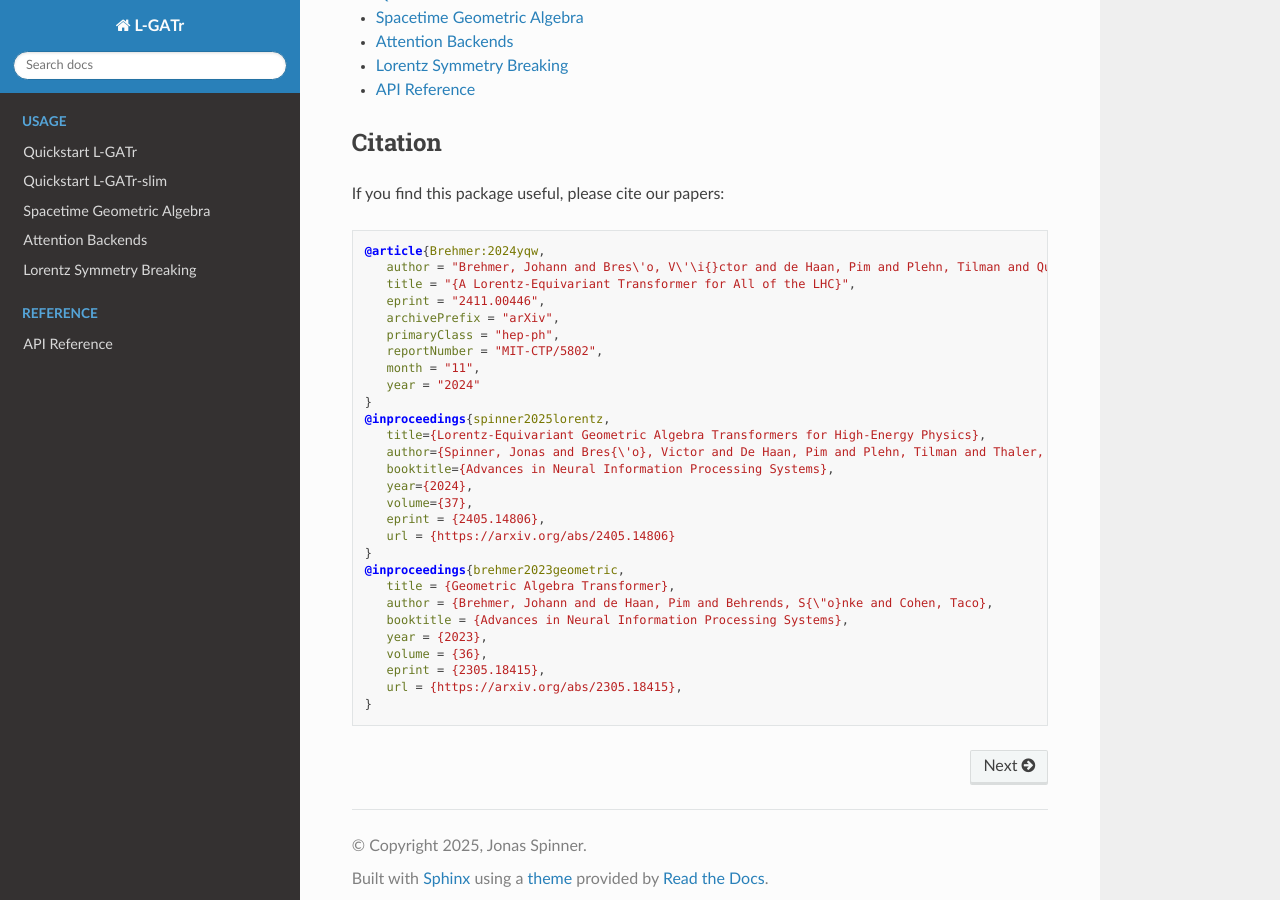
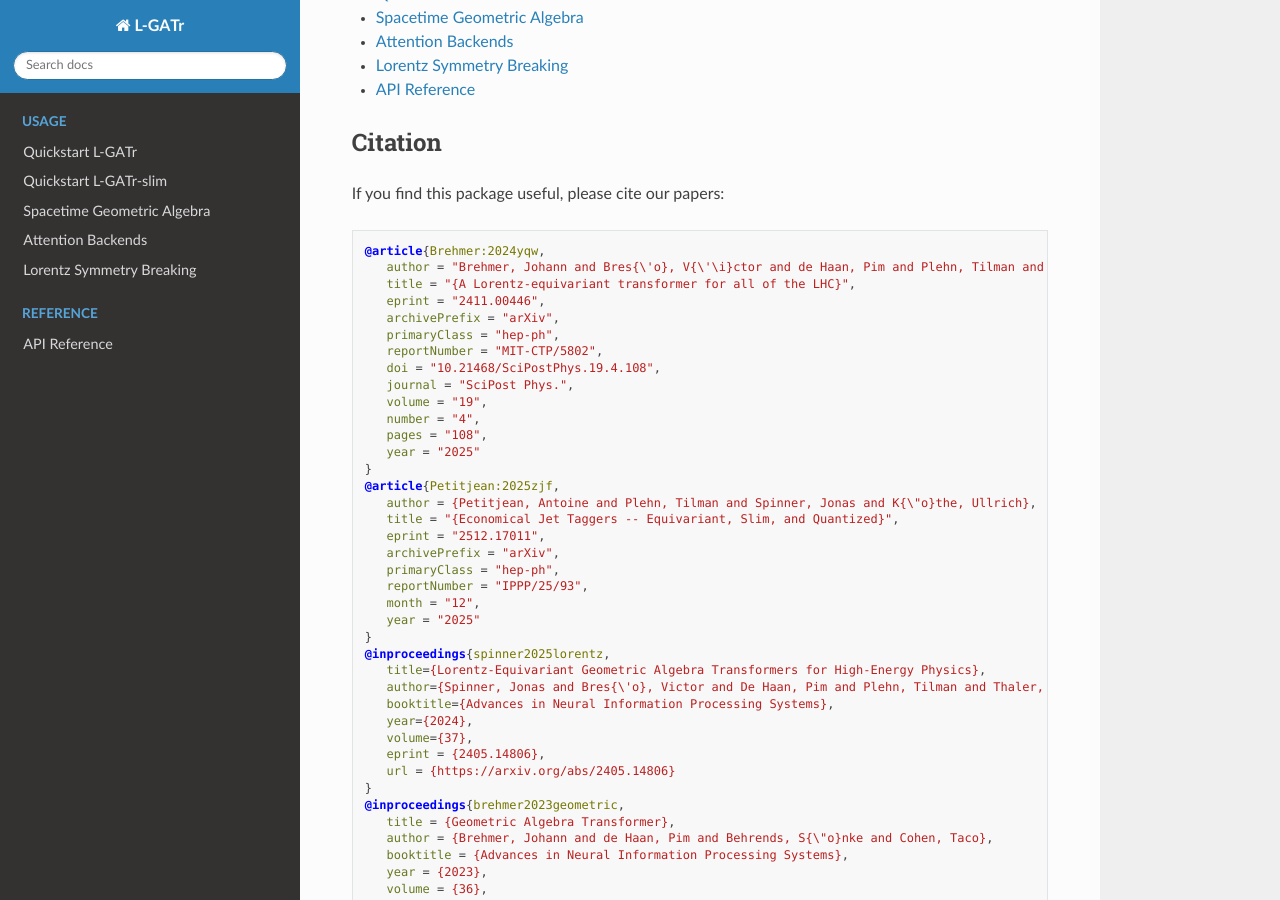
Before and after one commit to heidelberg-hepml/lgatr, a Sphinx documentation site: the page built from docs/source/index.rst, in a window 1280 px wide and 900 px high, scrolled down 615 px. Built offline with Sphinx 7.4.7 and the Read the Docs theme 3.1.0, drawn with Linux system fonts in a browser that asks for light colours.

Commit message:
Update references

```diff
--- a/docs/source/index.rst
+++ b/docs/source/index.rst
@@ -31,14 +31,28 @@ If you find this package useful, please cite our papers:
 .. code-block:: bib
 
    @article{Brehmer:2024yqw,
-      author = "Brehmer, Johann and Bres\'o, V\'\i{}ctor and de Haan, Pim and Plehn, Tilman and Qu, Huilin and Spinner, Jonas and Thaler, Jesse",
-      title = "{A Lorentz-Equivariant Transformer for All of the LHC}",
+      author = "Brehmer, Johann and Bres{\'o}, V{\'\i}ctor and de Haan, Pim and Plehn, Tilman and Qu, Huilin and Spinner, Jonas and Thaler, Jesse",
+      title = "{A Lorentz-equivariant transformer for all of the LHC}",
       eprint = "2411.00446",
       archivePrefix = "arXiv",
       primaryClass = "hep-ph",
       reportNumber = "MIT-CTP/5802",
-      month = "11",
-      year = "2024"
+      doi = "10.21468/SciPostPhys.19.4.108",
+      journal = "SciPost Phys.",
+      volume = "19",
+      number = "4",
+      pages = "108",
+      year = "2025"
+   }
+   @article{Petitjean:2025zjf,
+      author = {Petitjean, Antoine and Plehn, Tilman and Spinner, Jonas and K{\"o}the, Ullrich},
+      title = "{Economical Jet Taggers -- Equivariant, Slim, and Quantized}",
+      eprint = "2512.17011",
+      archivePrefix = "arXiv",
+      primaryClass = "hep-ph",
+      reportNumber = "IPPP/25/93",
+      month = "12",
+      year = "2025"
    }
    @inproceedings{spinner2025lorentz,
       title={Lorentz-Equivariant Geometric Algebra Transformers for High-Energy Physics},
```
Also changed, not shown: README.md (+18 -4 lines).
